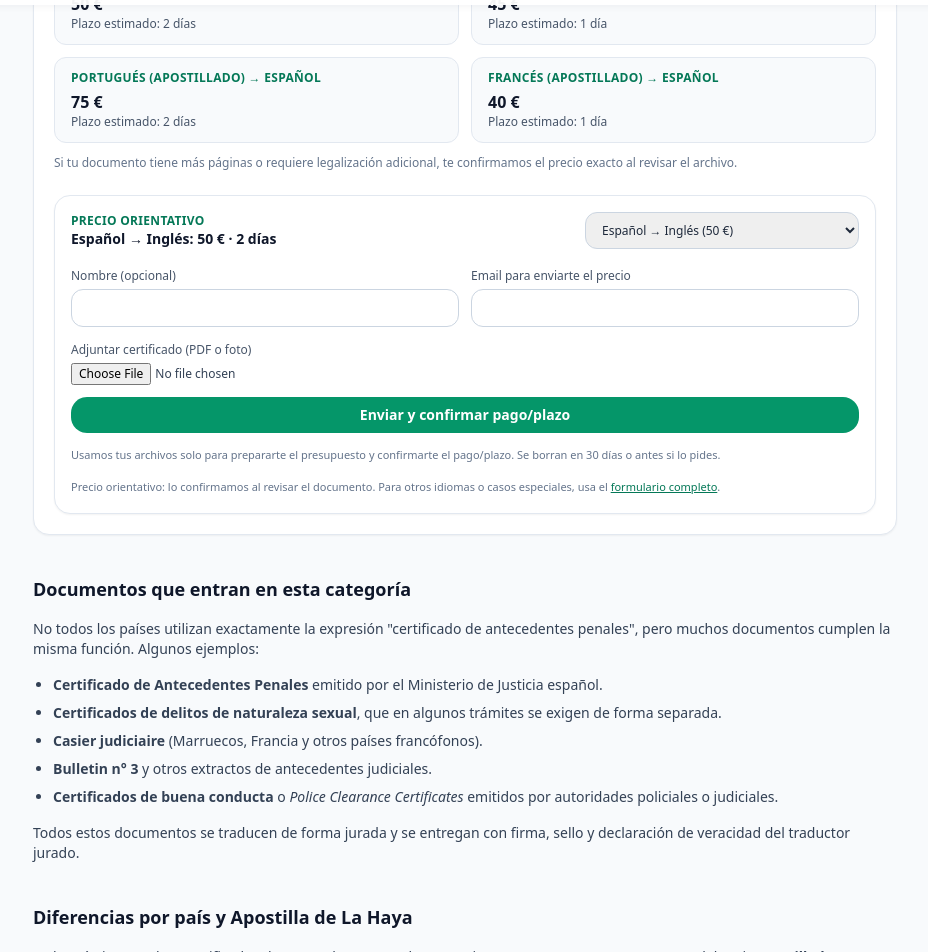
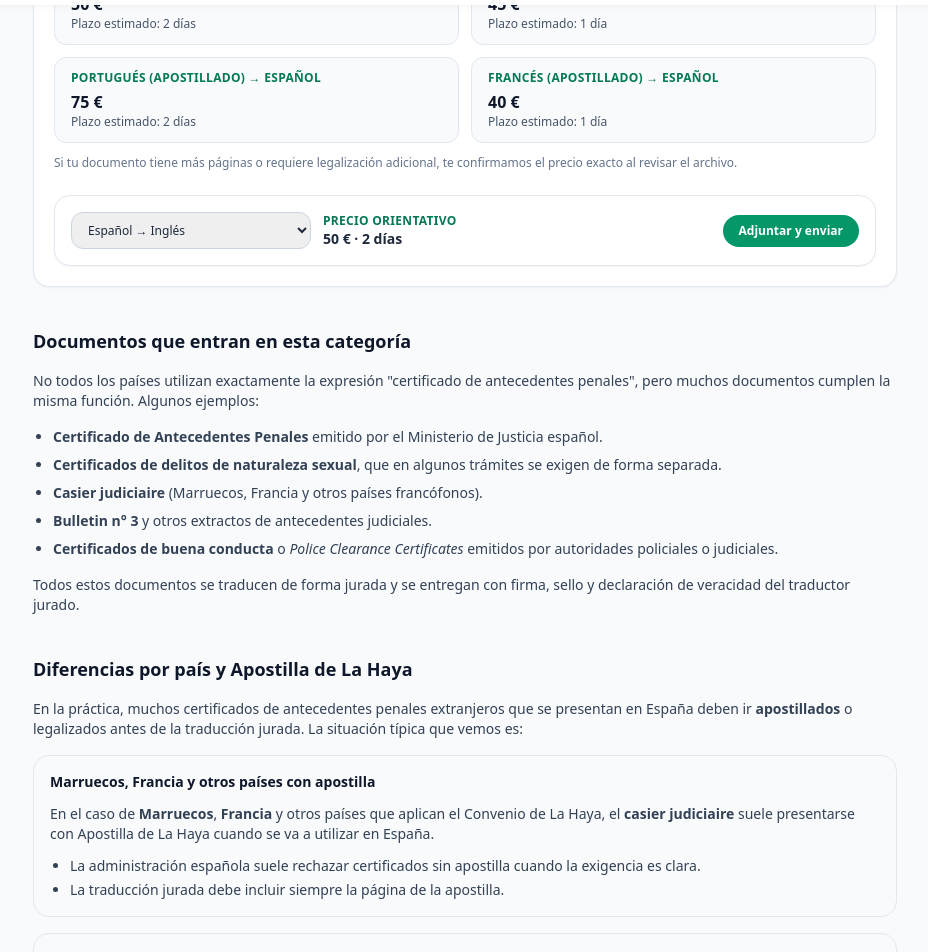
Before and after one commit to juanlatregua/traduccionesjuradas-next, a Next.js app: page /documentos-oficiales/antecedentes-penales in a window 1280 px wide. Shown: the part 795-1747 px from the top of the page, without its empty margins (175-1103 px from the left). Built offline with nearby package versions, Linux system fonts and the light colour scheme.

Commit message:
Compacta calculadora: banner + formulario desplegable

```diff
--- a/components/AntecedentesMiniForm.tsx
+++ b/components/AntecedentesMiniForm.tsx
@@ -17,6 +17,7 @@ export function AntecedentesMiniForm() {
   const [loading, setLoading] = useState(false);
   const [toast, setToast] = useState<{ type: "ok" | "error"; msg: string } | null>(null);
   const fileRef = useRef<HTMLInputElement | null>(null);
+  const [open, setOpen] = useState(false);
 
   const submit = async (e: React.FormEvent) => {
     e.preventDefault();
@@ -54,11 +55,7 @@ export function AntecedentesMiniForm() {
 
   return (
     <div className="mt-6 rounded-2xl border border-slate-200 bg-white p-4 shadow-sm">
-      <div className="flex flex-wrap items-center justify-between gap-2">
-        <div>
-          <p className="text-xs font-semibold uppercase tracking-wide text-emerald-700">Precio orientativo</p>
-          <p className="text-sm font-semibold text-slate-900">{pair.label}: {pair.price} · {pair.plazo}</p>
-        </div>
+      <div className="flex flex-wrap items-center gap-3 text-sm">
         <select
           value={pair.id}
           onChange={(e) => setPair(OPTIONS.find((o) => o.id === e.target.value) || OPTIONS[0])}
@@ -66,12 +63,26 @@ export function AntecedentesMiniForm() {
         >
           {OPTIONS.map((o) => (
             <option key={o.id} value={o.id}>
-              {o.label} ({o.price})
+              {o.label}
             </option>
           ))}
         </select>
+        <div className="flex-1 text-slate-800">
+          <p className="text-xs uppercase tracking-wide text-emerald-700 font-semibold">Precio orientativo</p>
+          <p className="text-sm font-semibold">
+            {pair.price} · {pair.plazo}
+          </p>
+        </div>
+        <button
+          type="button"
+          onClick={() => setOpen((v) => !v)}
+          className="rounded-2xl bg-emerald-600 px-4 py-2 text-xs font-semibold text-white hover:bg-emerald-700"
+        >
+          {open ? "Cerrar" : "Adjuntar y enviar"}
+        </button>
       </div>
 
+      {open && (
         <form onSubmit={submit} className="mt-4 space-y-3 text-sm text-slate-700">
           <div className="grid gap-3 sm:grid-cols-2">
             <div>
@@ -140,6 +151,7 @@ export function AntecedentesMiniForm() {
             .
           </p>
         </form>
+      )}
     </div>
   );
 }
```
Lines whose indentation alone changed are shown as unchanged.
